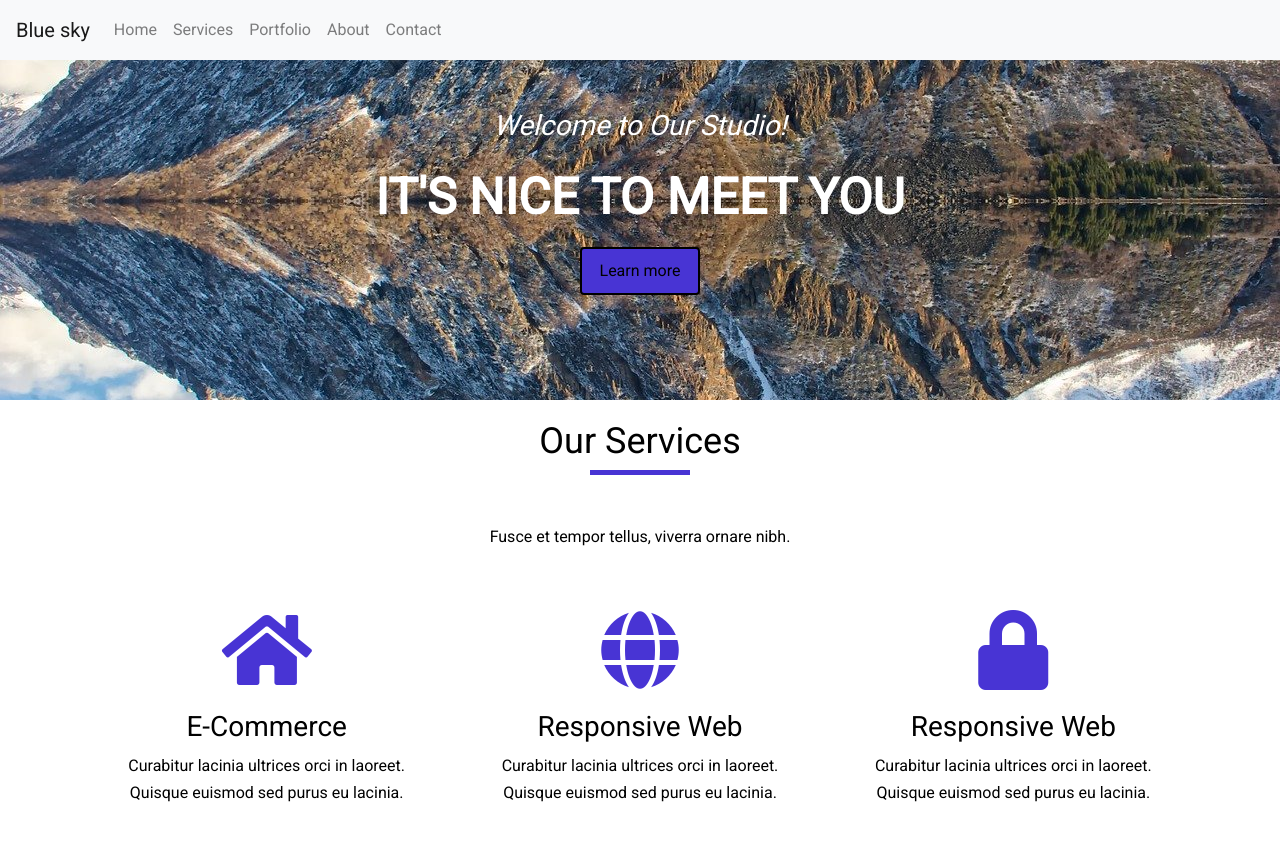
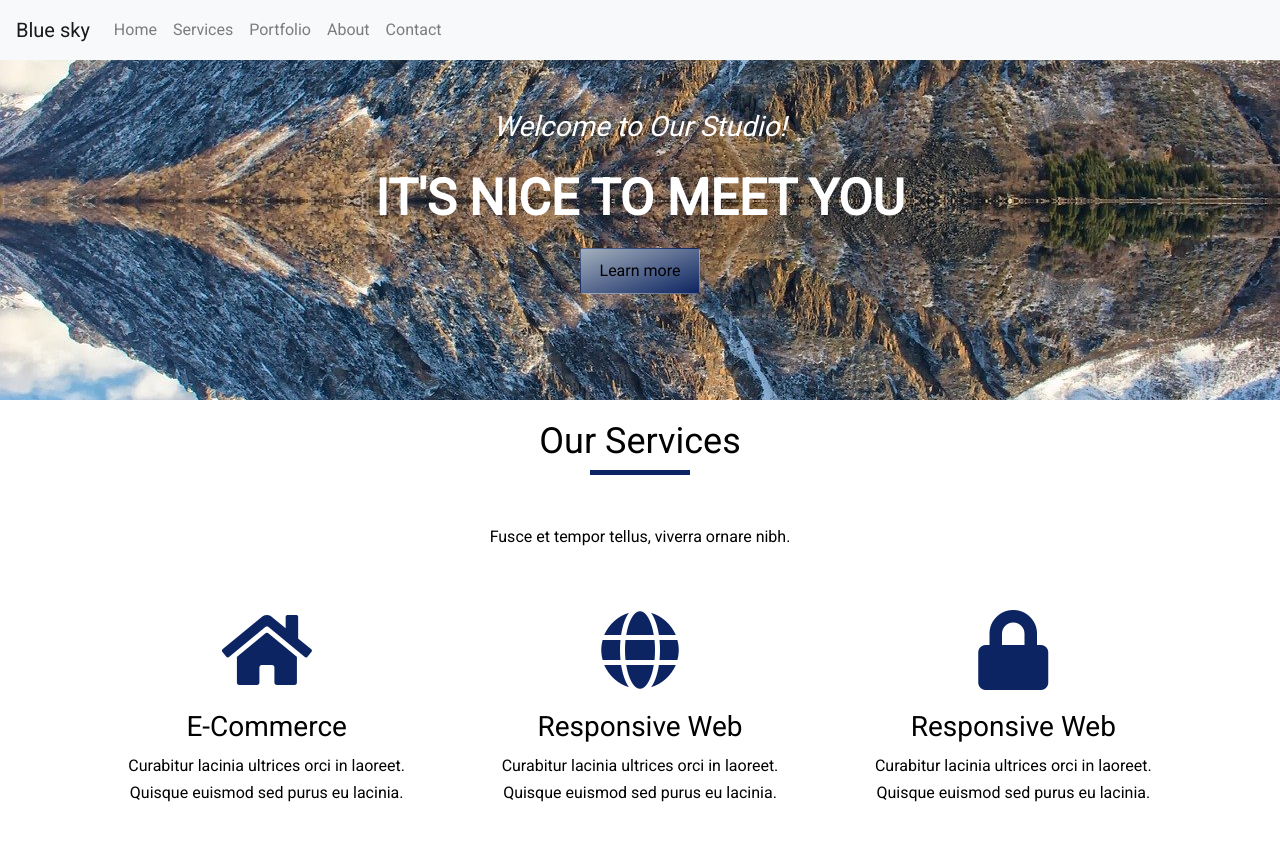
Before and after one commit to Agath-e/learning-git-3, a website: page index.html in a window 1280 px wide. Shown: the top 845 px of the page. Drawn offline with nearby package versions, Linux system fonts and the light colour scheme.

Commit message:
update corrections

```diff
--- a/index.html
+++ b/index.html
@@ -138,5 +138,7 @@
                 </div>
             </div>
         </footer>
+        <script src="https://code.jquery.com/jquery-3.2.1.slim.min.js" integrity="sha384-KJ3o2DKtIkvYIK3UENzmM7KCkRr/rE9/Qpg6aAZGJwFDMVNA/GpGFF93hXpG5KkN" crossorigin="anonymous"></script>
+        <script src="https://maxcdn.bootstrapcdn.com/bootstrap/4.0.0/js/bootstrap.min.js" integrity="sha384-JZR6Spejh4U02d8jOt6vLEHfe/JQGiRRSQQxSfFWpi1MquVdAyjUar5+76PVCmYl" crossorigin="anonymous"></script>
     </body>
 </html>
--- a/sass/style.scss
+++ b/sass/style.scss
@@ -58,13 +58,12 @@ section {
     text-align: center;
     text-decoration: none;
     cursor: pointer;
-    border: 2px solid;
     background-position: 100% 0;
     background-size: 300%;
     font-weight: 500;
     background: #4834d4;
     color: black;
-    background-image: linear-gradient(90deg, 50% white, transparent 50%);
+    background-image: linear-gradient(to bottom right, #a4b0be, #0c2461);
 }
 .btn:hover {
     background-position: 0 100%;
@@ -85,7 +84,7 @@ section {
     width: 100px;
     height: 5px;
     transform: translateX(-50%);
-    background: #4834d4;
+    background: #0c2461;
 }
 .box-about {
     display: flex;
@@ -98,7 +97,7 @@ section {
         i {
             font-size: 80px;
             margin-bottom: 20px;
-            color: #4834d4;
+            color: #0c2461;
         }
     }
 }
```
Also changed, not shown: css/style.css, 1 other file.
